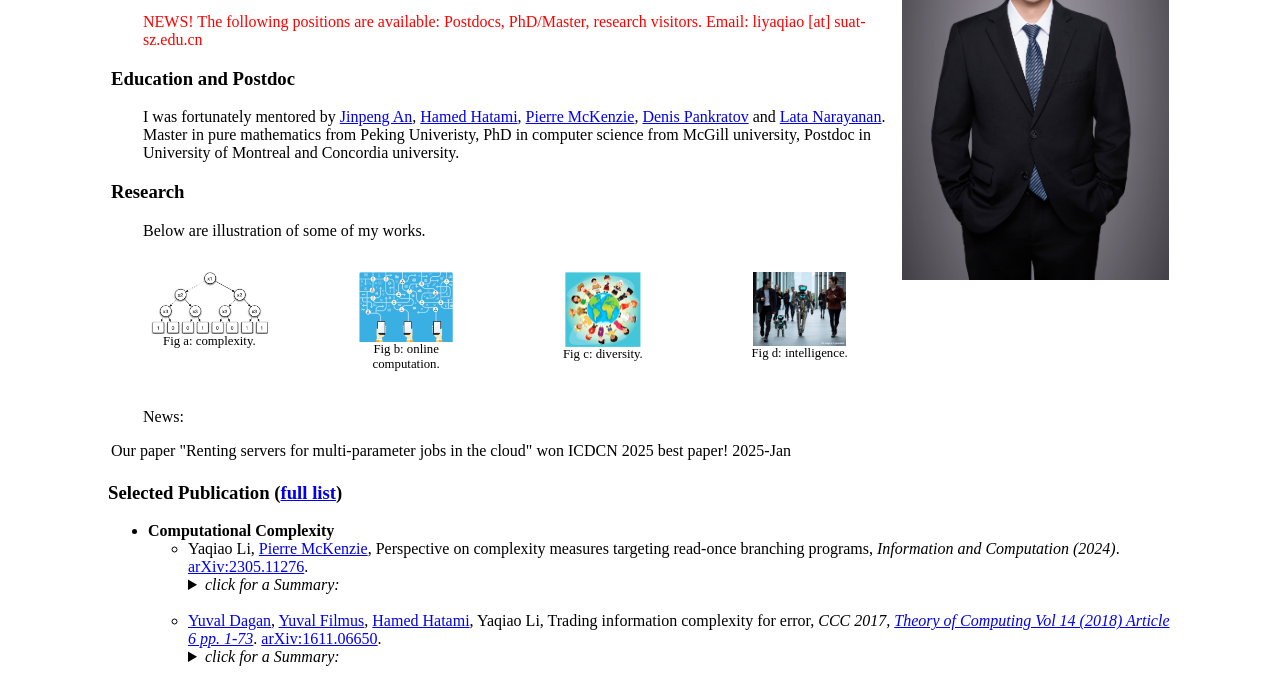
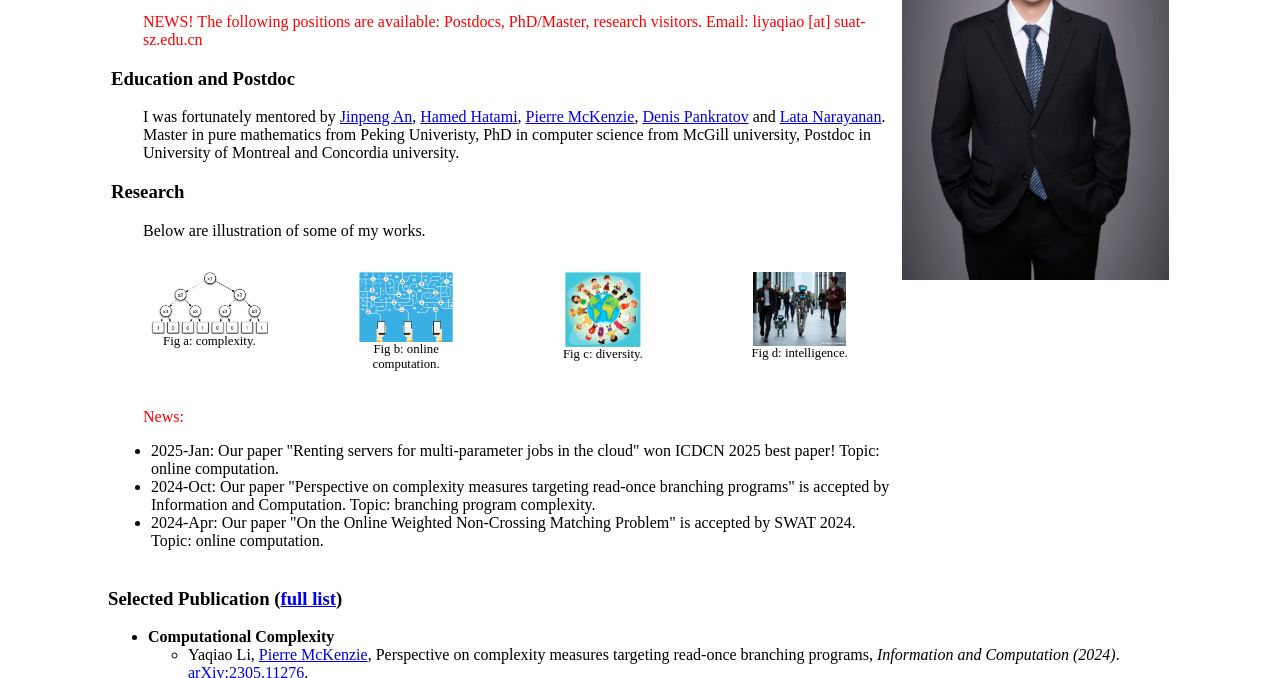
Before and after one commit to li-ya-qiao/li-ya-qiao.github.io, a plain HTML site: page index.html in a window 1280 px wide. Shown: the part 141-819 px from the top of the page. Drawn offline with Linux system fonts and the light colour scheme.

Commit message:
Update index.html

```diff
--- a/index.html
+++ b/index.html
@@ -147,9 +147,15 @@ I was fortunately mentored by <a href="http://www.math.pku.edu.cn/teachers/anjp/
 
 
 
-   <p> News: </p>
-  Our paper "Renting servers for multi-parameter jobs in the cloud" won ICDCN 2025 best paper! 2025-Jan <br>
+   <p style="color:red;">News:</p>
+   <p>
+	   <ul>
+		   <li> 2025-Jan: Our paper "Renting servers for multi-parameter jobs in the cloud" won ICDCN 2025 best paper! Topic: online computation. </li>
+		   <li> 2024-Oct: Our paper "Perspective on complexity measures targeting read-once branching programs" is accepted by Information and Computation. Topic: branching program complexity. </li>
+		   <li> 2024-Apr: Our paper "On the Online Weighted Non-Crossing Matching Problem" is accepted by SWAT 2024. Topic: online computation. </li>
+	   </ul>
 
+  </p>
     </td>
 
 
```
